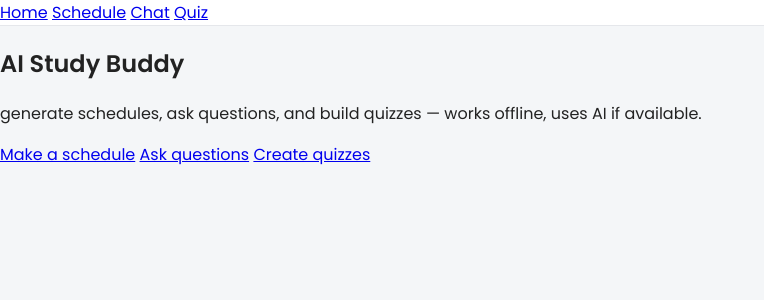
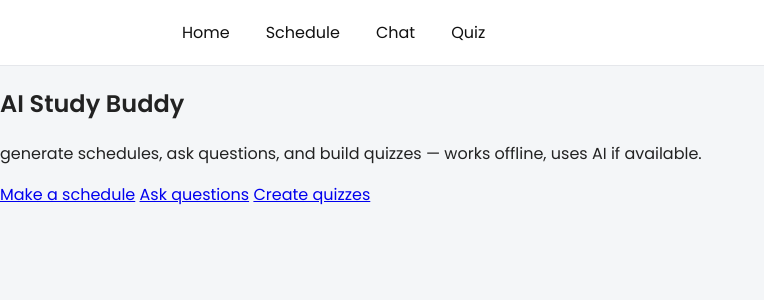
Before and after one commit to Arham-Begani/Study_buddy, a Flask app: page / in a window 1280 px wide. Shown: the top 300 px of the page, without its empty margins (0-764 px from the left). Run offline with Flask 3, Linux system fonts and the light colour scheme.

Commit message:
Added style to the navbar

```diff
--- a/static/style.css
+++ b/static/style.css
@@ -22,3 +22,18 @@ header{
     top:0;
     z-index:5;
 }
+
+nav{
+    max-width:960px;
+    margin:0 auto;
+    display:flex;
+    gap:16px;
+    padding:12px;
+}
+
+nav a{
+    text-decoration:none;
+    color:#111;
+    padding:8px 10px;
+    border-radius:8px;
+}
```
